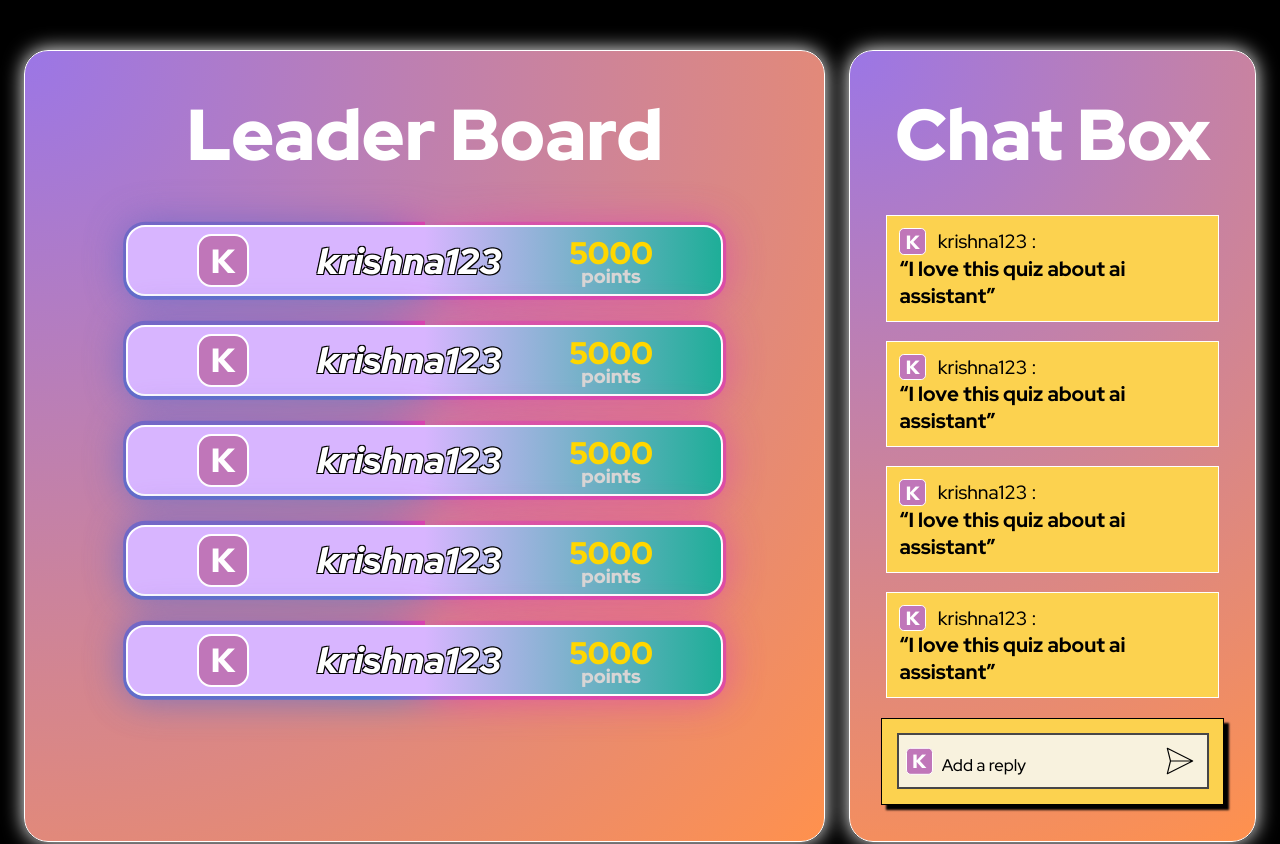
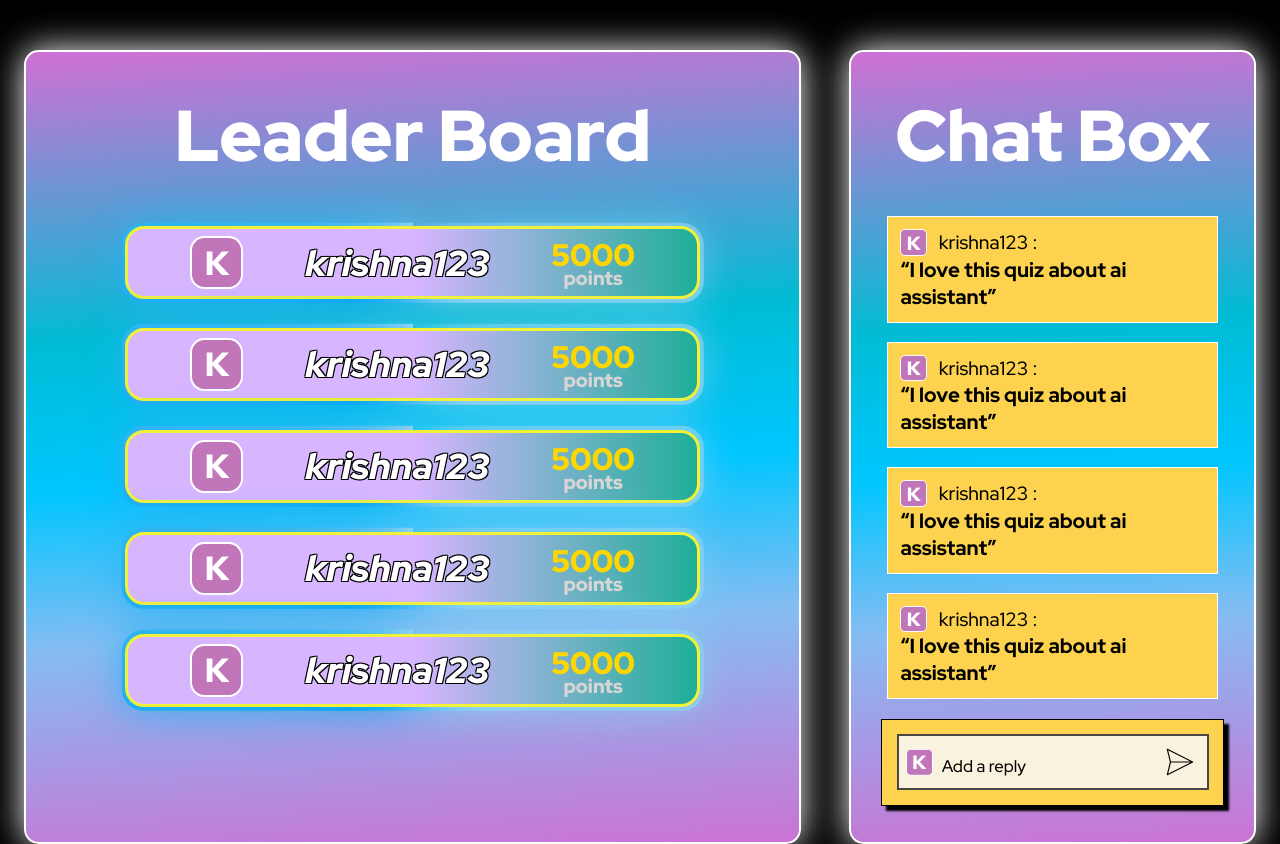
Before and after one commit to siri-sontha/onlinequiz, a plain HTML site: page index.html in a window 1280 px wide. Shown: the part 1191-2035 px from the top of the page. Drawn offline with Linux system fonts and the light colour scheme; a web font is replaced by a local one.

Commit message:
bgAnimation

```diff
--- a/style.css
+++ b/style.css
@@ -62,7 +62,6 @@ html{
 
 body{
     /* background-color: rgb(143, 177, 228); */
-    /* background-color: rgb(176, 142, 203); */
     background-color: black;
 }
 
@@ -321,22 +320,24 @@ nav ul:nth-of-type(2) li:nth-of-type(2){
 .leaderBoardCommentSec{
     display: flex;
     margin: 2.2rem 1rem 0 1rem;
-    gap: 1rem;
+    gap: 2rem;
     border-bottom: 0.001rem solid #f8f2de;
     padding-bottom: 2.2rem;
 }
 
 .leaderBoard{
-    background: radial-gradient(circle at top left, #9b76e6, #ff914d);
+    background: linear-gradient(var(--bgangle), rgba(203, 115, 212, 1) 1%, rgba(0, 188, 212, 1) 35%, rgba(0, 198, 255, 1) 53%, rgba(134, 188, 242, 1) 72%, rgba(203, 115, 212, 1) 100%);
     width: 66%;
     display: flex;
     flex-direction: column;
     align-items: center;
     padding: 1.5rem;
-    border: 0.01rem solid white;
+    border: 0.1rem solid white;
     gap: 1.2rem;
-    box-shadow: 0px 0px 20px white;
-    border-radius: 1rem;
+    box-shadow: 0px 0px 35px white;
+    border-radius: 0.6rem;
+    animation: bgEffect 15s ease infinite;
+
 }
 
 .divTitle{
@@ -353,22 +354,39 @@ nav ul:nth-of-type(2) li:nth-of-type(2){
 
 .comments{
     width: 33%;
-    background: radial-gradient(circle at top left, #9b76e6, #ff914d);
+    /* background: radial-gradient(circle at top left, #9b76e6, #ff914d); */
+    background: linear-gradient(var(--bgangle), rgba(203, 115, 212, 1) 1%, rgba(0, 188, 212, 1) 35%, rgba(0, 198, 255, 1) 53%, rgba(134, 188, 242, 1) 72%, rgba(203, 115, 212, 1) 100%);
     border: 0.1rem solid white;
     display: flex;
     flex-direction: column;
     align-items: center;
     padding: 1.5rem;
     gap: 0.8rem;
-    border: 0.01rem solid white;
-    border-radius: 1rem;
-    box-shadow: 0px 0px 20px white;
+    border: 0.1rem solid white;
+    border-radius: 0.6rem;
+    box-shadow: 0px 0px 35px white;
+    animation: bgEffect 15s ease infinite;
+}
+
+@property --bgangle{
+    syntax: '<angle>';
+    inherits: false;
+    initial-value: 90deg;
+}
+
+@keyframes bgEffect {
+   from{
+        --bgangle: 50deg;
+   }
+   to{
+        --bgangle: 270deg;
+   }
 }
 
 .userPoints{
     display: flex;
     background: linear-gradient(90deg, #D8B5FF 50%, #1EAE98 100%);
-    border: 0.09rem solid white;
+    border: 0.15rem solid rgb(241, 241, 56);
     border-radius: 0.8rem;
     padding: 0.3rem 0;
     justify-content: center;
@@ -386,7 +404,7 @@ nav ul:nth-of-type(2) li:nth-of-type(2){
 @property --angle{
     syntax: '<angle>';
     inherits: false;
-    initial-value: 0deg;
+    initial-value: 80deg;
 }
 
 .wrapper::after, .wrapper::before{
@@ -397,7 +415,8 @@ nav ul:nth-of-type(2) li:nth-of-type(2){
     transform: translate(-50%, -50%);
     width: 100%;
     height: 100%;
-    background-image: conic-gradient(from var(--angle), transparent 0%, #db41af, #4478d0, #db41af);
+    /* background-image: conic-gradient(from var(--angle), transparent 0%, #db41af, #4478d0, #db41af); */
+    background-image: conic-gradient(from var(--angle), transparent 0%, #8ad1f2, #06a7f3, #8ad1f2);
     padding: 0.15rem;
     z-index: -1;
     border-radius: 0.9rem;
```
